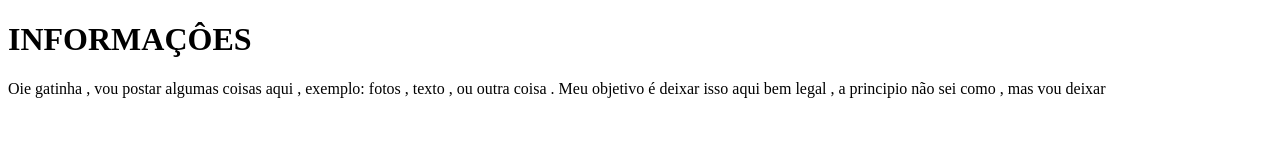
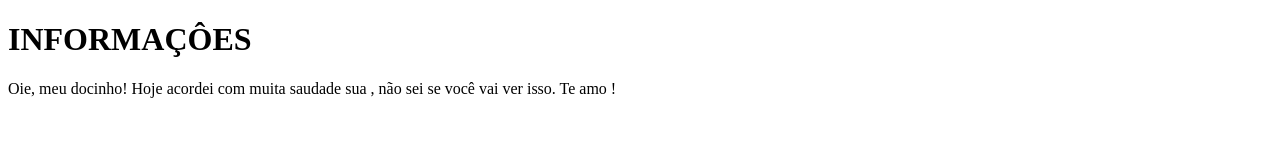
Before and after one commit to silvavin/Luisa, a plain HTML site: page pagina1.html in a window 1280 px wide. Drawn offline with Linux system fonts and the light colour scheme.

Commit message:
Update pagina1.html

```diff
--- a/pagina1.html
+++ b/pagina1.html
@@ -8,7 +8,7 @@
 <body>
     <h1>INFORMAÇÔES</h1>
 
-    <p> Oie gatinha , vou postar algumas coisas aqui , exemplo: fotos , texto , ou outra coisa . Meu objetivo é deixar isso aqui bem legal , a principio não sei como , mas vou deixar
+    <p> Oie, meu docinho! Hoje acordei com muita saudade sua , não sei se você vai ver isso. Te amo !
 
     </p>
 
```
